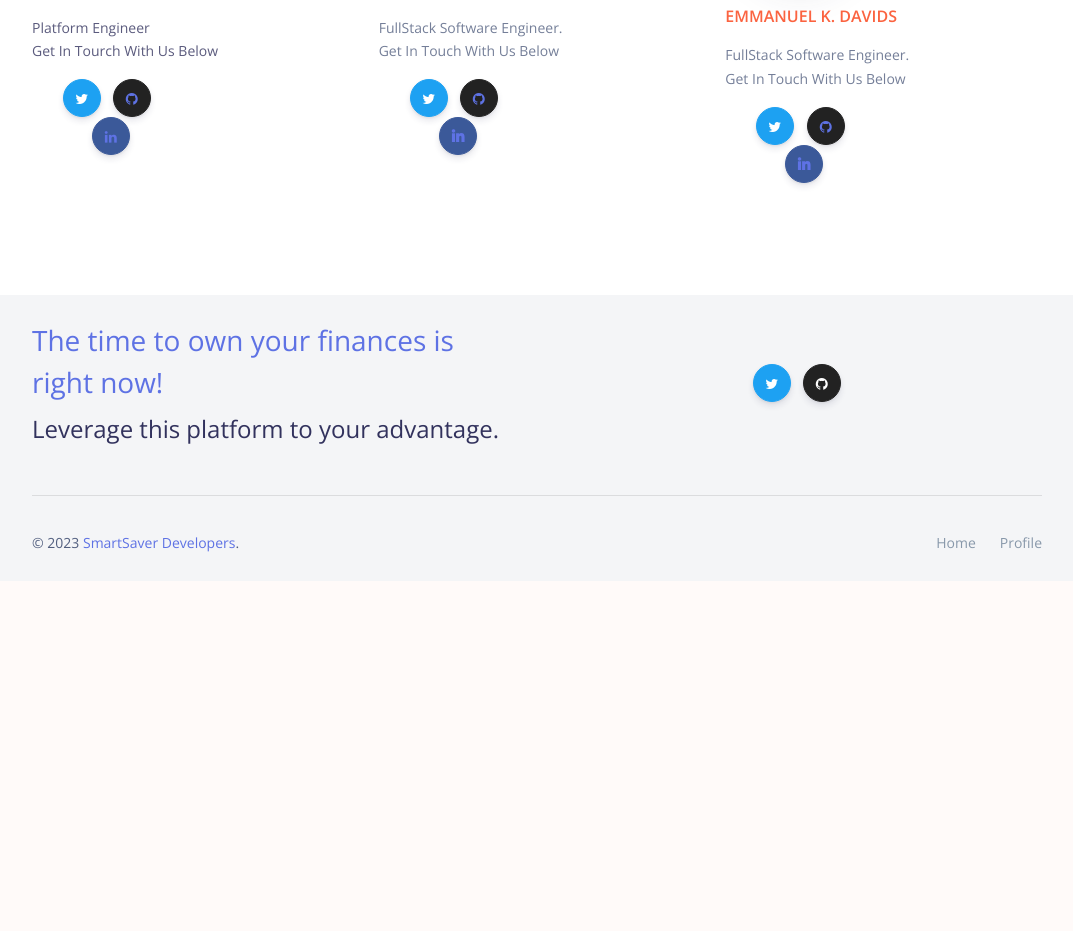
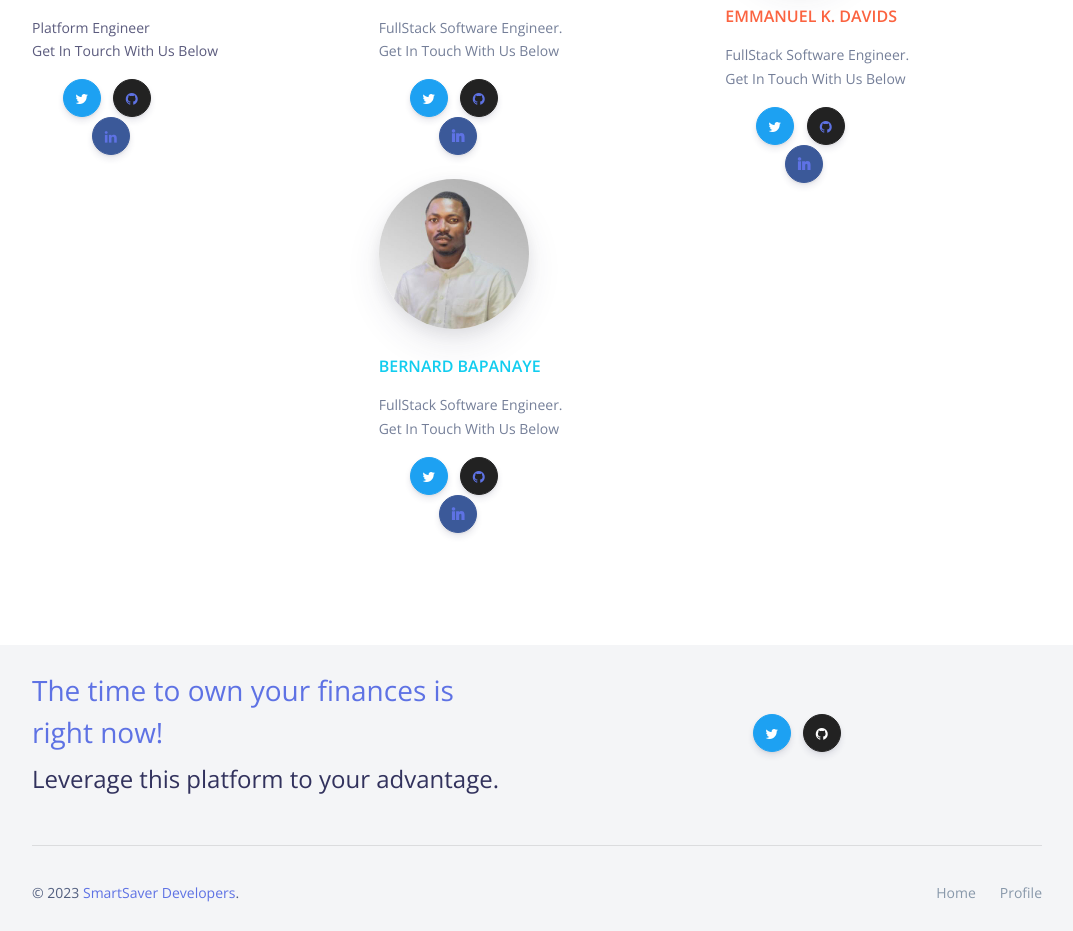
Before and after one commit to hopedavids/SmartSaver, a Flask app: page /smart-saver in a window 1280 px wide. Shown: the part 2075-3006 px from the top of the page, without its empty margins (103-1176 px from the left). Before the commit the page ends 2627 px from the top, so only its background shows below. Run offline with Flask 3, Linux system fonts and the light colour scheme; parts of the project's set-up code (start-up, migrations or seed data) failed here and were passed over; some libraries are stand-ins or nearby versions.

Commit message:
templates

```diff
--- a/smartsaver/templates/backend/backend_succor.html
+++ b/smartsaver/templates/backend/backend_succor.html
@@ -88,7 +88,7 @@
         <div class="col-lg-6">
           <ul class="nav nav-footer justify-content-center justify-content-lg-end">
             <li class="nav-item">
-              <a href="https://www.un.org/en/climatechange/what-is-climate-change" class="nav-link text-muted" target="_blank">Climate Change</a>
+              <a href="https://www.un.org/en/climatechange/what-is-climate-change" class="nav-link text-muted" target="_blank">Smart Saver</a>
             </li>
             <li class="nav-item">
               <a href="{{ url_for('main.landing_page') }}" class="nav-link text-muted" target="_blank">About Us</a>
--- a/smartsaver/templates/backend/index.html
+++ b/smartsaver/templates/backend/index.html
@@ -237,7 +237,7 @@
         <!-- Profile -->
         <div class="col-md-4">
           <div class="card card-profile">
-            <img src="{{ url_for('static', filename='assets/img/trees/' + tree) }}" alt="Image placeholder" class="card-img-top">
+            <img src="{{ url_for('static', filename='assets/img/trees/fist.webp') }}" alt="Image placeholder" class="card-img-top">
             <div class="row justify-content-center">
               <div class="col-4 col-lg-4 order-lg-2">
                 <div class="mt-n4 mt-lg-n6 mb-4 mb-lg-0">
--- a/smartsaver/templates/frontend/land-page.html
+++ b/smartsaver/templates/frontend/land-page.html
@@ -247,6 +247,30 @@
                 </button>
               </div>
             </div>
+            <br>
+            <!-- <div class="col-md-4"> -->
+              <div class="info">
+                  <img src="{{ url_for('static', filename='assets/img/faces/bernard-bapanaye.jpeg') }}" alt="Circle image" class="img-fluid rounded-circle shadow" style="width: 150px;">
+                  <h6 class="info-title text-uppercase text-info">Bernard Bapanaye</h6>
+                  <p class="description opacity-8">FullStack Software Engineer.<br> Get In Touch With Us Below</p>
+                  <div class="col-lg-6 text-lg-center btn-wrapper">
+                      <button target="_blank" href="https://twitter.com/creativetim" rel="nofollow" class="btn btn-icon-only btn-twitter rounded-circle" data-toggle="tooltip" data-original-title="Follow us">
+                          <span class="btn-inner--icon"><i class="fa fa-twitter"></i></span>
+                      </button>
+                      <button target="_blank" href="https://github.com/creativetimofficial" rel="nofollow" class="btn btn-icon-only btn-github rounded-circle" data-toggle the tooltip data-original-title="Star on Github">
+                          <a href="https://github.com/BAPANAYE20">
+                            <span class="btn-inner--icon"><i class="fa fa-github"></i></span>
+                          </a>
+                      </button>
+                      <button target="_blank"="https://www.linkedin.com/Creativetim" rel="nofollow" class="btn-icon-only rounded-circle btn btn-facebook" data-toggle="tooltip" data-original-title="Like us">
+                          <a href="https://www.linkedin.com/in/bernard-bapanaye-a097ba1ab?">
+                              <span class="btn-inner--icon"><i class="fab fa-linkedin"></i></span>
+                          </a>
+                      </button>
+                  </div>
+              </div>
+          <!-- </div> -->
+
           </div>
           <div class="col-md-4">
             <div class="info">
@@ -272,10 +296,10 @@
               </div>
             </div>
           </div>
-
         </div>
       </div>
     </div>
+
     <br /><br />
     <footer class="footer">
       <div class="container">
```
Also changed, not shown: smartsaver/templates/backend/pages/thank-you.html (+9 -7 lines).
